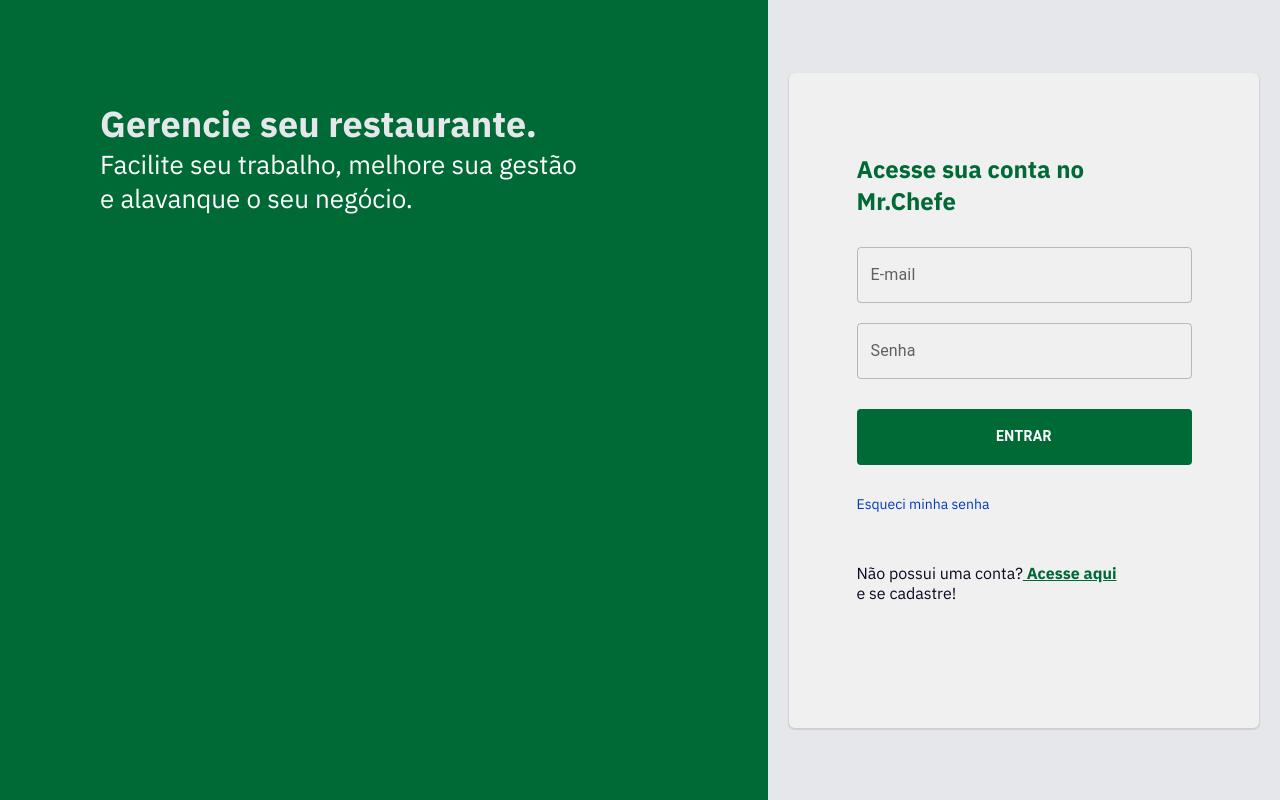
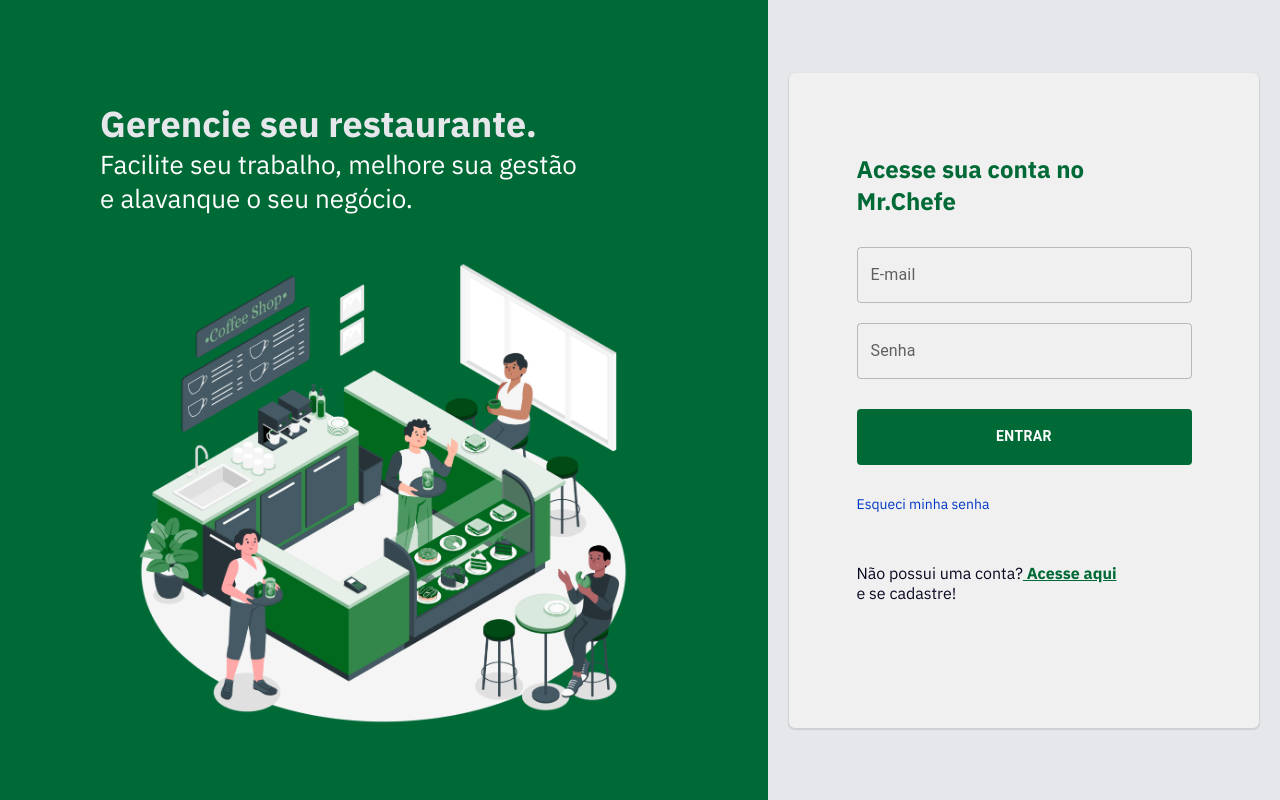
Before and after one commit to Lealzzera/mr-chef-front-end, a Next.js app: page / in a window 1280 px wide. Built offline with nearby package versions, Linux system fonts and the light colour scheme.

Commit message:
adjusted to next image

```diff
--- a/src/components/LoginPage/LoginPage.tsx
+++ b/src/components/LoginPage/LoginPage.tsx
@@ -17,7 +17,7 @@ import {
   TextWrap,
   TitleFormLogin,
 } from "./styles";
-import Image from "next/legacy/image";
+import Image from "next/image";
 import InputFieldComponent from "../InputFieldComponent/InputFieldComponent";
 import ButtonComponent from "../ButtonComponent/ButtonComponent";
 import { useRouter } from "next/navigation";
@@ -64,15 +64,17 @@ const LoginPage = () => {
         </TextWrap>
         <ImageContainer>
           <Image
-            style={{ maxWidth: "32.188rem" }}
             src={"/images/coffe-shop-login-page.webp"}
             width={515}
             height={515}
             priority
+            alt="coffe-shop-image"
             sizes="100vw"
-            layout="responsive"
-            alt="coffe-shop-image"
-          />
+            style={{
+              maxWidth: "32.188rem",
+              width: "100%",
+              height: "auto"
+            }} />
         </ImageContainer>
       </LeftSideContainer>
       <RightSideContainer>
```
